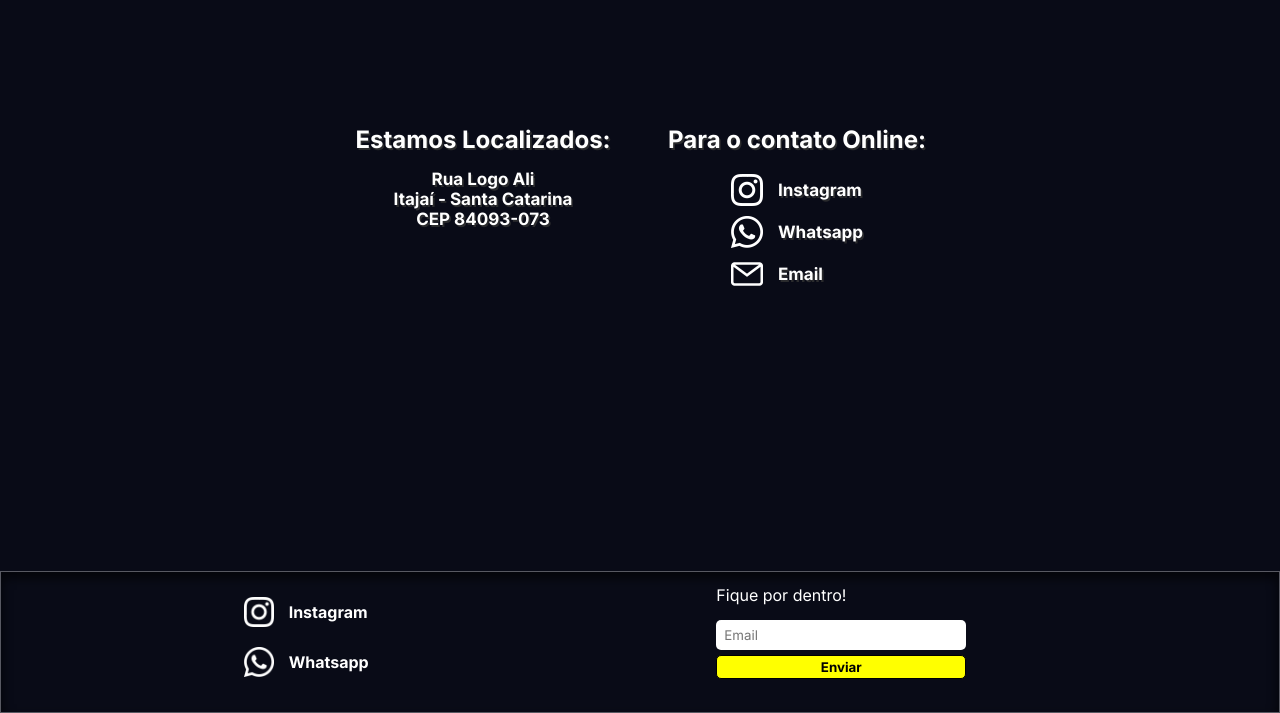
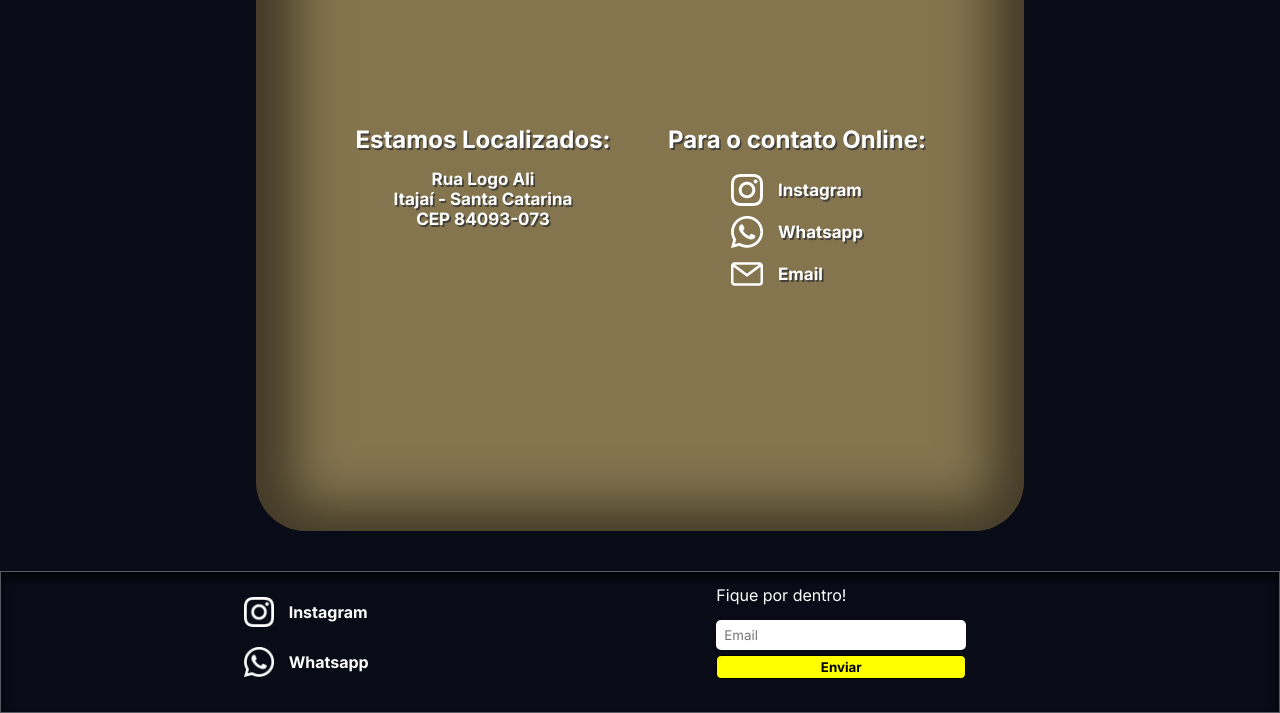
Before and after one commit to yurifurquim/T2WebDesign, a plain HTML site: page pages/contato.html in a window 1280 px wide. Shown: the part 309-1022 px from the top of the page. Drawn offline with Linux system fonts and the light colour scheme.

Commit message:
Update Images

```diff
--- a/pages/styles/contato.css
+++ b/pages/styles/contato.css
@@ -63,7 +63,11 @@ li {
 .content {
     width: 60%;
     height: 90%;
-    background-image:url(/.//assets/Rectangle20.svg);
+    /* background-image:url(/.//assets/Rectangle20.svg); */
+    background-color: rgba(255, 223, 136, 0.5);
+    box-shadow: 3px 10px 50px 35px rgba(0, 0, 0, 0.5) inset;
+    /* opacity: 0.1;  */
+    background-blend-mode: multiply;
     background-position: center;
     background-size: cover;
     background-repeat: no-repeat;
--- a/pages/styles/serviços.css
+++ b/pages/styles/serviços.css
@@ -62,7 +62,8 @@ li {
     align-items: center;
 }
 .content {
-    background-image:url(/.//assets/Rectangle20.svg);
+    background-color: rgba(255, 223, 136, 0.5);
+    box-shadow: 3px 10px 50px 35px rgba(0, 0, 0, 0.5) inset;
     background-repeat:no-repeat;
     background-size: cover;
     background-position: center;
--- a/pages/styles/sobre.css
+++ b/pages/styles/sobre.css
@@ -64,7 +64,8 @@ li {
     justify-content: center;
 }
 .content {
-    background-image:url(/.//assets/Rectangle20.svg);
+    background-color: rgba(255, 223, 136, 0.5);
+    box-shadow: 3px 10px 50px 35px rgba(0, 0, 0, 0.5) inset;
     background-position: center;
     background-position-x: center;
     background-size: cover;
```
